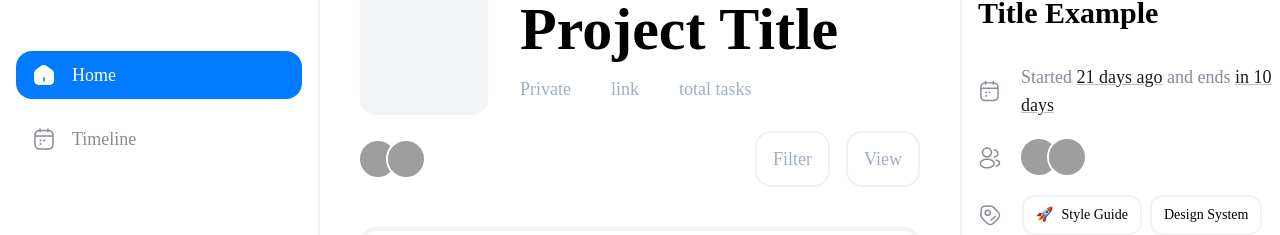
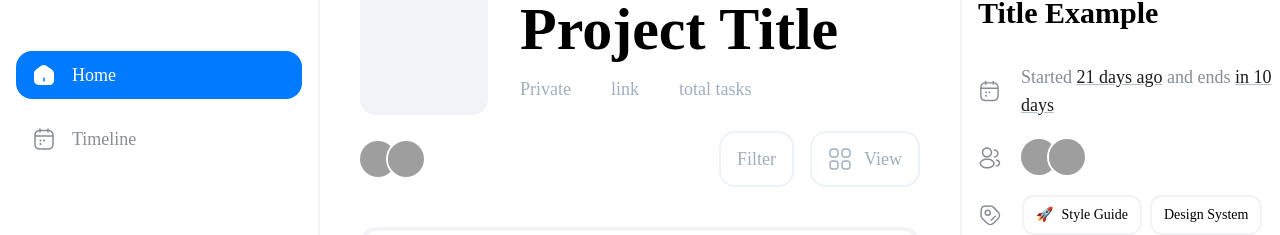
Before and after one commit to gochelias/tasklab, a Next.js app in the folder apps/web/: page / in a window 1280 px wide. Shown: the part 109-344 px from the top of the page. Built offline with nearby package versions, Linux system fonts and the light colour scheme; grey boxes are pictures that could not be loaded.

Commit message:
feat(web): project view icon

```diff
--- a/apps/web/src/components/projects/Project.tsx
+++ b/apps/web/src/components/projects/Project.tsx
@@ -1,3 +1,4 @@
+import { CategoryIcon } from '@tasklab/ui';
 import { AvatarsStacked } from '../tasks/AvatarStacked';
 import { Tasks } from '../tasks/Tasks';
 
@@ -37,11 +38,12 @@ export const Project = () => {
 							isPreview={true}
 						/>
 					</div>
-					<div className="space-x-4">
+					<div className="flex space-x-4">
 						<button className="rounded-2xl border-2 border-[#EDF2F7] py-3 px-4 text-[#A0AEC0]">
 							Filter
 						</button>
-						<button className="rounded-2xl border-2 border-[#EDF2F7] py-3 px-4 text-[#A0AEC0]">
+						<button className="flex items-center rounded-2xl border-2 border-[#EDF2F7] py-3 px-4 text-[#A0AEC0]">
+							<CategoryIcon className="mr-3" />
 							View
 						</button>
 					</div>
--- a/packages/ui/src/icons/CategoryIcon.tsx
+++ b/packages/ui/src/icons/CategoryIcon.tsx
@@ -1,8 +1,9 @@
 import { Icon } from './icon.interface';
 
-export const CategoryIcon = ({ active = false }: Icon) => {
+export const CategoryIcon = ({ className, active = false }: Icon) => {
 	return active ? (
 		<svg
+			className={className}
 			width="24"
 			height="24"
 			viewBox="0 0 24 24"
@@ -16,6 +17,7 @@ export const CategoryIcon = ({ active = false }: Icon) => {
 		</svg>
 	) : (
 		<svg
+			className={className}
 			width="24"
 			height="24"
 			viewBox="0 0 24 24"
```
